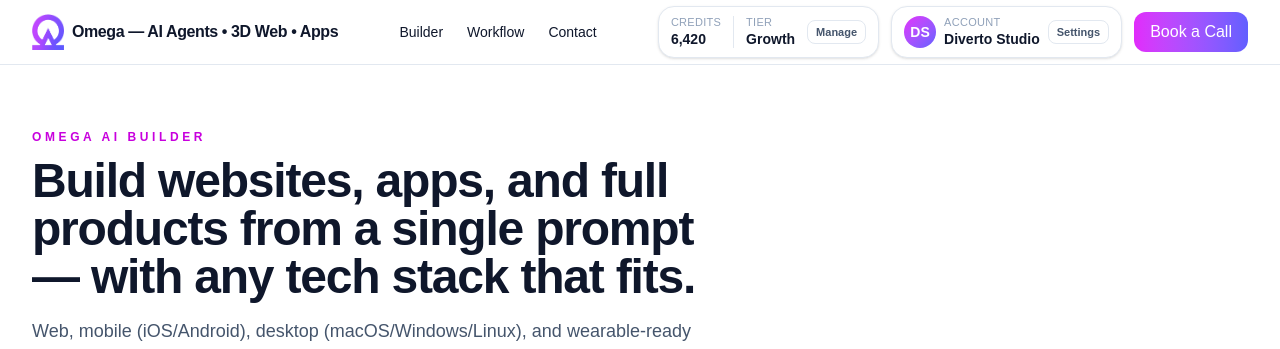
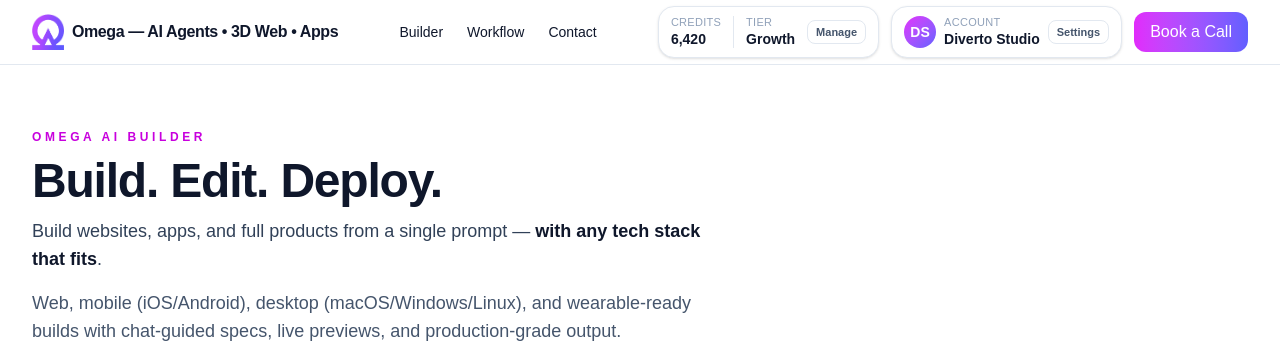
Before and after one commit to DivertoAI/omegaappbuilder-landing, a Next.js app: page /ai in a window 1280 px wide. Shown: the top 349 px of the page. Built offline with nearby package versions, Linux system fonts and the light colour scheme; no server answers.

Commit message:
Document AI builder setup

```diff
--- a/src/components/ai/AiBuilderClient.tsx
+++ b/src/components/ai/AiBuilderClient.tsx
@@ -824,8 +824,12 @@
                 Omega AI Builder
               </p>
               <h1 className="mt-3 text-4xl sm:text-5xl font-bold tracking-tight">
-                Build websites, apps, and full products from a single prompt — with any tech stack that fits.
+                Build. Edit. Deploy.
               </h1>
+              <p className="mt-3 text-lg text-slate-700">
+                Build websites, apps, and full products from a single prompt —{' '}
+                <span className="font-semibold text-slate-900">with any tech stack that fits</span>.
+              </p>
               <p className="mt-4 text-slate-600 text-lg">
                 Web, mobile (iOS/Android), desktop (macOS/Windows/Linux), and wearable-ready builds
                 with chat-guided specs, live previews, and production-grade output.
```
Also changed, not shown: 1 other file (tests, documents, lock files or other folders).
